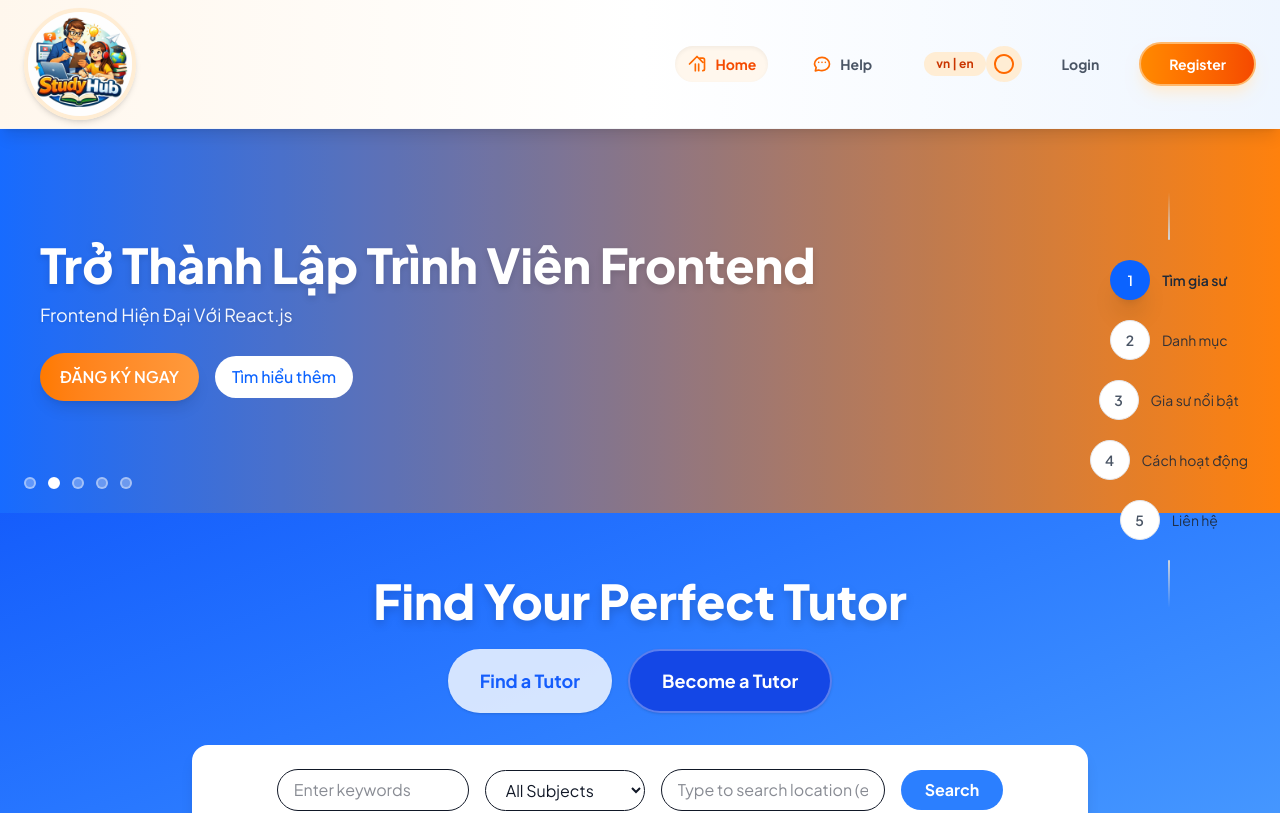
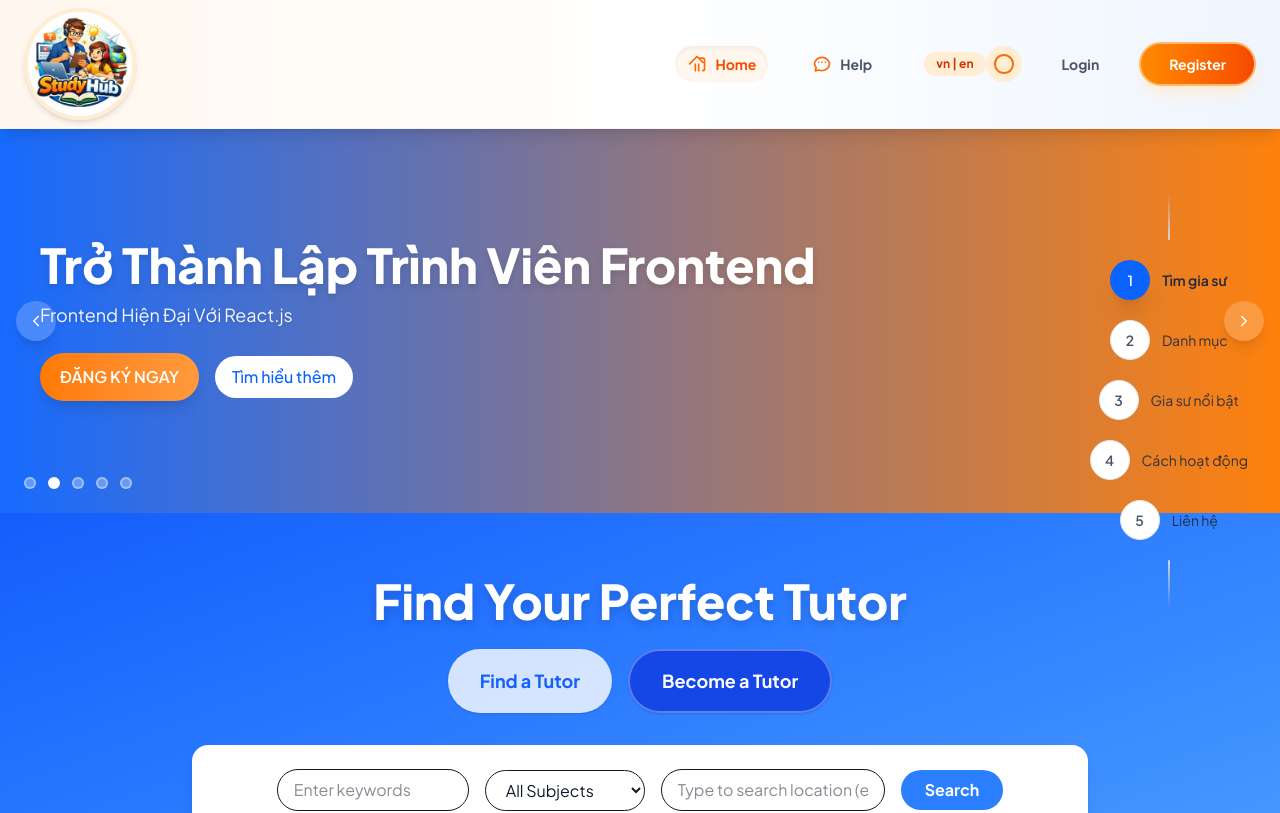
Before and after one commit to ducccc386/EXE, a React (Vite) app in the folder studyhub-frontend/: page / in a window 1280 px wide. Shown: the top 813 px of the page. Built offline with nearby package versions, Linux system fonts and the light colour scheme.

Commit message:
UI: Slider - add left/right arrow controls; ensure all slides use brand gradient

```diff
--- a/studyhub-frontend/src/components/Slider.jsx
+++ b/studyhub-frontend/src/components/Slider.jsx
@@ -23,7 +23,7 @@ const slides = [
     subtitle: "Hàng trăm gia sư chất lượng",
     cta: "Tìm ngay",
     image: "/assets/slider/tutors.jpg",
-    bg: "bg-gradient-to-r from-green-400 to-blue-500",
+    gradient: "linear-gradient(90deg,#0b63ff 0%,#ff7a00 100%)",
   },
   {
     id: 4,
@@ -31,7 +31,7 @@ const slides = [
     subtitle: "Lộ trình cá nhân hóa",
     cta: "Xem khóa học",
     image: "/assets/slider/ielts.jpg",
-    bg: "bg-gradient-to-r from-orange-400 to-pink-400",
+    gradient: "linear-gradient(90deg,#0b63ff 0%,#ff7a00 100%)",
   },
   {
     id: 5,
@@ -79,6 +79,27 @@ export default function Slider({ className = "" }) {
             </div>
           ))}
 
+          {/* left / right arrows */}
+          <button
+            aria-label="Previous slide"
+            onClick={() => setIndex((index - 1 + slides.length) % slides.length)}
+            className="hidden md:flex items-center justify-center w-10 h-10 rounded-full bg-white/20 text-white absolute left-4 top-1/2 -translate-y-1/2 shadow-lg hover:bg-white/30 transition-colors"
+          >
+            <svg width="18" height="18" viewBox="0 0 24 24" fill="none" xmlns="http://www.w3.org/2000/svg" className="stroke-current">
+              <path d="M15 18L9 12L15 6" stroke="currentColor" strokeWidth="2" strokeLinecap="round" strokeLinejoin="round" />
+            </svg>
+          </button>
+
+          <button
+            aria-label="Next slide"
+            onClick={() => setIndex((index + 1) % slides.length)}
+            className="hidden md:flex items-center justify-center w-10 h-10 rounded-full bg-white/20 text-white absolute right-4 top-1/2 -translate-y-1/2 shadow-lg hover:bg-white/30 transition-colors"
+          >
+            <svg width="18" height="18" viewBox="0 0 24 24" fill="none" xmlns="http://www.w3.org/2000/svg" className="stroke-current">
+              <path d="M9 18L15 12L9 6" stroke="currentColor" strokeWidth="2" strokeLinecap="round" strokeLinejoin="round" />
+            </svg>
+          </button>
+
           <div className="absolute left-6 bottom-6 flex items-center gap-3">
             {slides.map((s, i) => (
               <button
```
